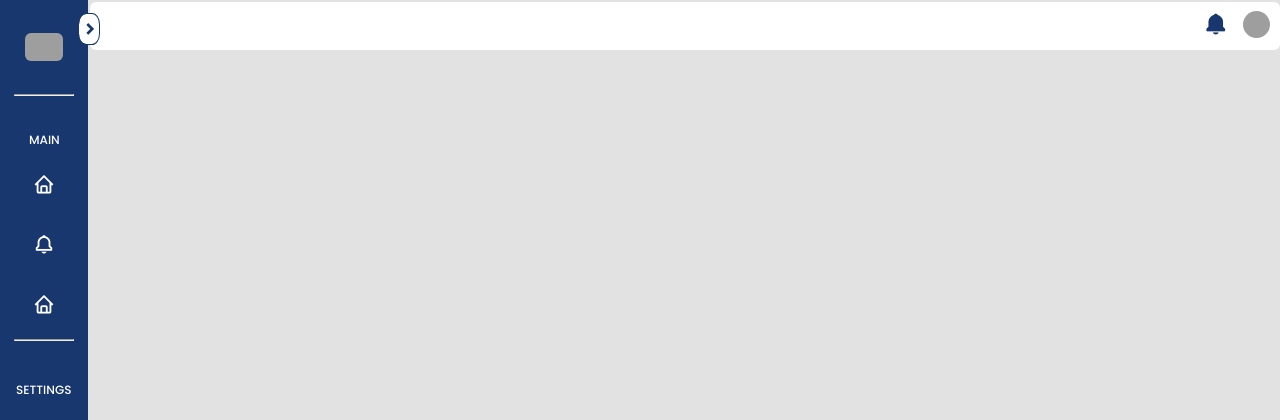
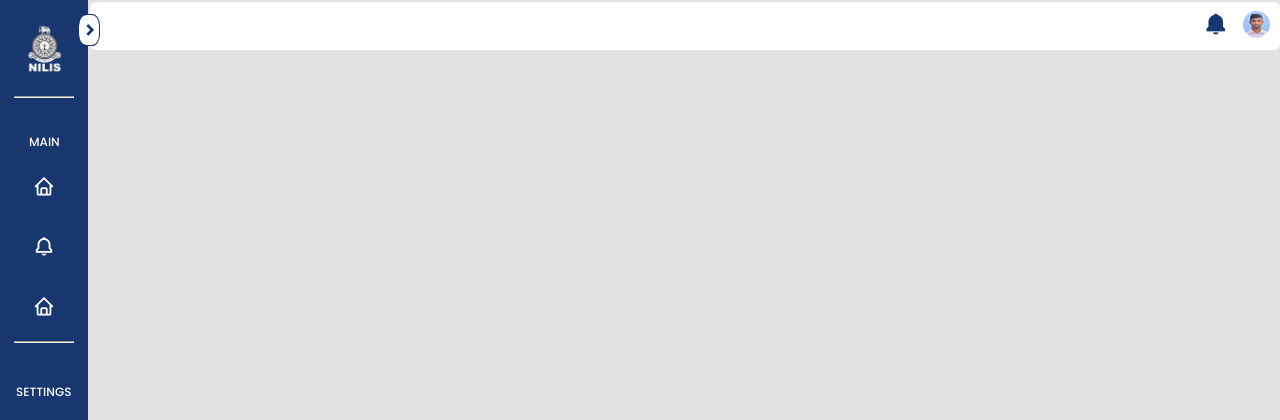
Before and after one commit to yashed/NILIS-MIS, a PHP site: page /navigation_bar/navsidebar.html in a window 1280 px wide. Shown: the top 420 px of the page. Run offline with PHP 8.4, Linux system fonts and the light colour scheme; grey boxes are pictures that could not be loaded.

Commit message:
add navsidebar and button files

```diff
--- a/app/components/navigation_bar/navsidebar.css
+++ b/app/components/navigation_bar/navsidebar.css
@@ -221,6 +221,7 @@ header .image-text .headder-text{
 
 } */
 
+
 .hero{
     left: 250px;
     position: relative;
--- a/app/components/navigation_bar/navsidebar.html
+++ b/app/components/navigation_bar/navsidebar.html
@@ -14,7 +14,7 @@
             <header>
                 <div class="image-text">
                     <span class="image">
-                        <img src="image 2.png" alt="logo">
+                        <img src="image2.png" alt="logo">
                     </span>
                     <div class="text header-text">
                         <h4 class="name1">National Institute of</h4>
@@ -73,13 +73,13 @@
             <nav>
                 <ul class="hero-ul">
                     <li class="hero-ul-li"><i class='bx bxs-bell icon'></i></li>
-                    <li class="hero-ul-li"><img src="My original photo.jpg" class="user-pic" onclick="toggleMenu()"></li>
+                    <li class="hero-ul-li"><img src="MyOriginalPhoto.jpg" class="user-pic" onclick="toggleMenu()"></li>
                 </ul>
 
                 <div class="sub-menu-wrap" id="subMenu">
                     <div class="sub-menu">
                         <div class="user-info">
-                            <img src="My original photo.jpg">
+                            <img src="MyOriginalPhoto.jpg">
                             <h3>Bimsara Anjana</h3>
                         </div>
                         <hr>
```
Also changed, not shown: app/components/button/button.css (line endings or trailing spaces), app/components/button/button.html (line endings or trailing spaces).
